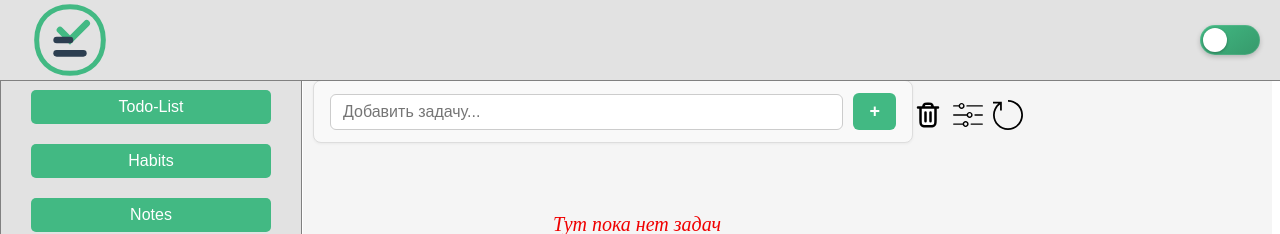
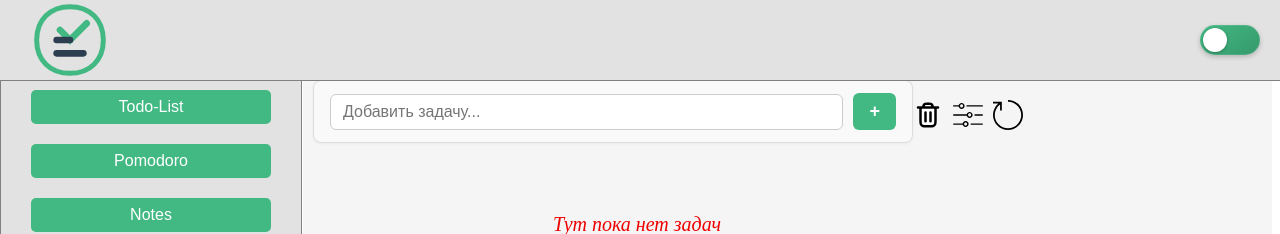
Before and after one commit to DmitryPetrakevich/vue3-Todo-List, a Vue app: page / in a window 1280 px wide. Shown: the top 234 px of the page. Built offline with nearby package versions, Linux system fonts and the light colour scheme; the HTML template or start-up script is replaced by a standard one.

Commit message:
переименовал вкладку и компоненты с habits на pomodoro

```diff
--- a/src/App.vue
+++ b/src/App.vue
@@ -1,4 +1,4 @@
-<template>
+<template >
   <PageHeader />
   <TodoSidebar
     :active-tab="activeTab"
@@ -7,7 +7,7 @@
 
   <div class="main">
     <TodoManager v-if="activeTab === 'todo'" />
-    <HabitsView v-else-if="activeTab === 'habits'" />
+    <PomodoroView v-else-if="activeTab === 'pomodoro'" />
     <NotesView v-else-if="activeTab === 'notes'" />
   </div>
 </template>
@@ -16,7 +16,7 @@
 import PageHeader from '@/components/layout/PageHeader.vue'
 import TodoSidebar from './components/features/todos/TodoSidebar.vue'
 import TodoManager from './components/features/todos/TodoManager.vue'
-import HabitsView from './components/pages/HabitsView.vue'
+import PomodoroView from './components/pages/PomodoroView.vue'
 import NotesView from './components/pages/NotesView.vue'
 
 export default {
@@ -24,7 +24,7 @@ export default {
     PageHeader,
     TodoSidebar,
     TodoManager,
-    HabitsView,
+    PomodoroView,
     NotesView
   },
   data() {
--- a/src/components/features/todos/TodoSidebar.vue
+++ b/src/components/features/todos/TodoSidebar.vue
@@ -24,7 +24,7 @@ export default {
     return {
       tabs: [
         {id: 'todo', title: 'Todo-List'},
-        {id: 'habits', title: 'Habits'},
+        {id: 'pomodoro', title: 'Pomodoro'},
         {id: 'notes', title: 'Notes'},
       ]
     }
--- a/src/components/pages/HabitsView.vue
+++ b/src/components/pages/PomodoroView.vue
@@ -1,7 +1,7 @@
 !<template>
     <div class="habit-tracker">
         <div class="habit-tracker__container">
-            <h1>HabitTracker</h1>
+            <h1>Pomodoro</h1>
         </div>
     </div>
 
```
Also changed, not shown: src/components/features/pomodoro/PomodoroItem.vue (added, +11 -0 lines), src/components/features/habits/HabitItem.vue (deleted).
